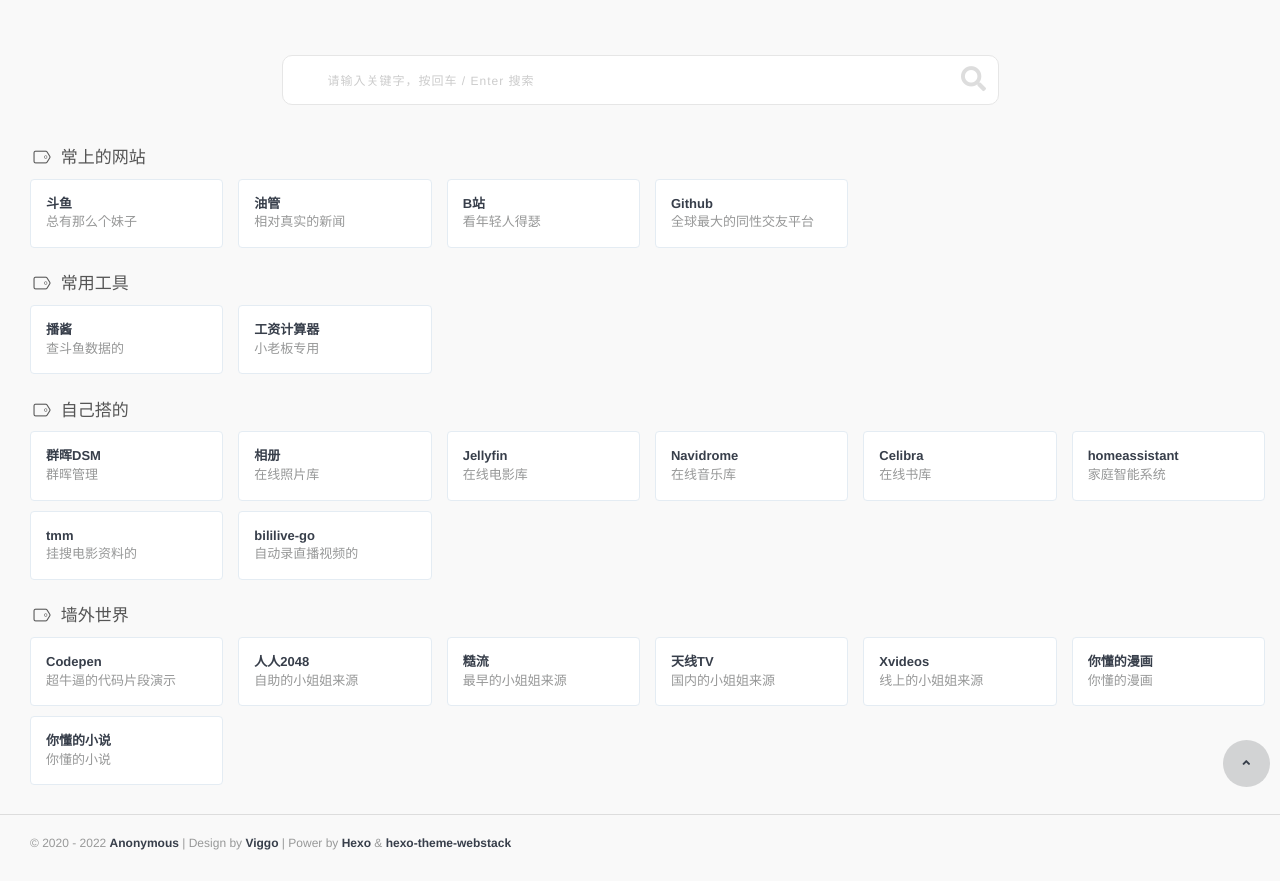
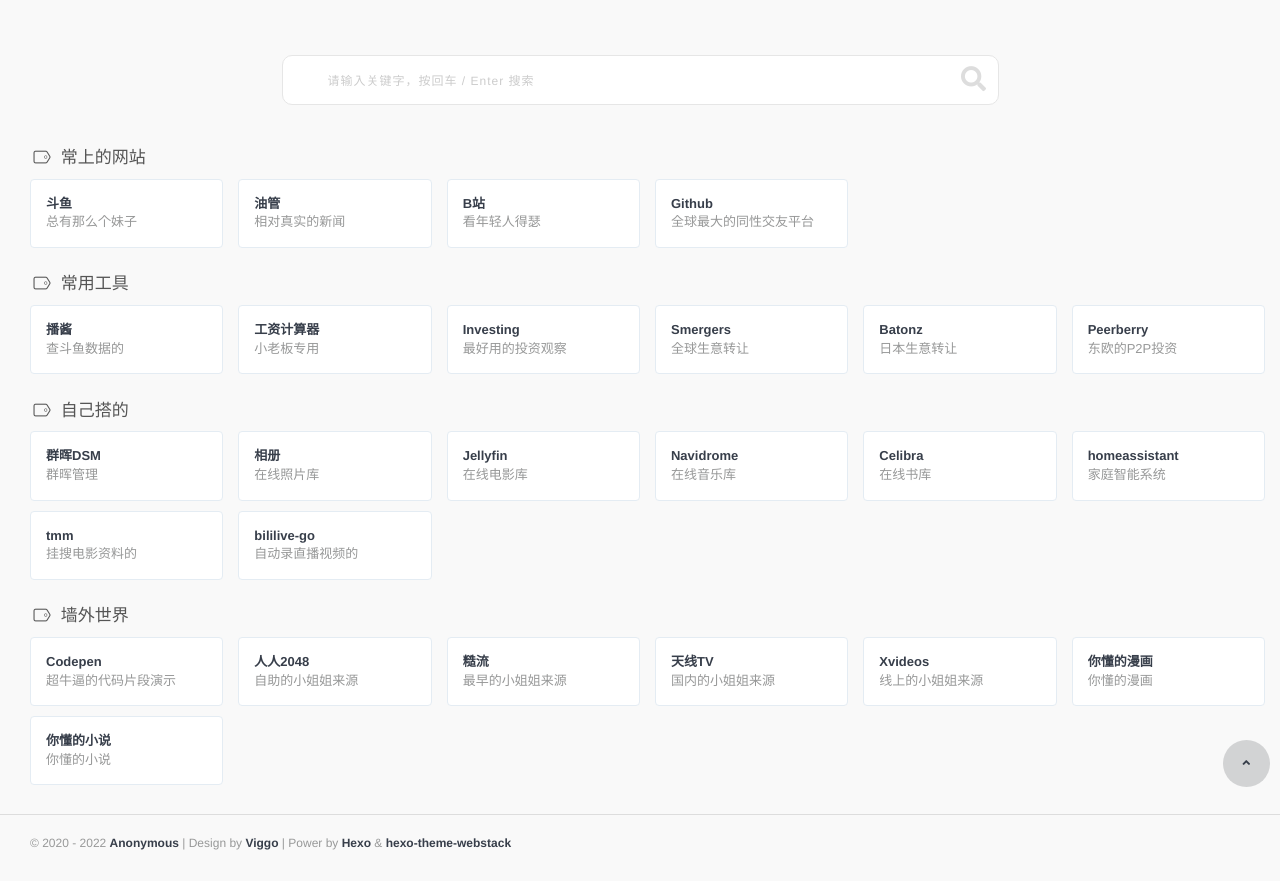
Before and after one commit to wellmoonloft/portal, a plain HTML site: page index.html in a window 1280 px wide. Drawn offline with nearby package versions, Linux system fonts and the light colour scheme.

Commit message:
Site updated: 2022-12-12 15:35:24

```diff
--- a/index.html
+++ b/index.html
@@ -193,6 +193,58 @@
             <strong>工资计算器</strong>
           </a>
           <p class="overflowClip_2">小老板专用</p>
+        </div>
+      </div>
+    </div>
+  </div>
+
+  <div class="col-sm-2" style="padding-right:0px;">
+    <div class="xe-widget xe-conversations box2 label-info" onclick="window.open('https://www.investing.com/', '_blank')" data-toggle="tooltip" data-placement="bottom" title="" data-original-title="https://www.investing.com/">
+      <div class="xe-comment-entry">
+        <div class="xe-comment">
+          <a href="#" class="xe-user-name overflowClip_1">
+            <strong>Investing</strong>
+          </a>
+          <p class="overflowClip_2">最好用的投资观察</p>
+        </div>
+      </div>
+    </div>
+  </div>
+
+  <div class="col-sm-2" style="padding-right:0px;">
+    <div class="xe-widget xe-conversations box2 label-info" onclick="window.open('https://www.smergers.com/businesses-for-sale-in-hong-kong/c1878t2b/#', '_blank')" data-toggle="tooltip" data-placement="bottom" title="" data-original-title="https://www.smergers.com/businesses-for-sale-in-hong-kong/c1878t2b/#">
+      <div class="xe-comment-entry">
+        <div class="xe-comment">
+          <a href="#" class="xe-user-name overflowClip_1">
+            <strong>Smergers</strong>
+          </a>
+          <p class="overflowClip_2">全球生意转让</p>
+        </div>
+      </div>
+    </div>
+  </div>
+
+  <div class="col-sm-2" style="padding-right:0px;">
+    <div class="xe-widget xe-conversations box2 label-info" onclick="window.open('https://batonz.jp/', '_blank')" data-toggle="tooltip" data-placement="bottom" title="" data-original-title="https://batonz.jp/">
+      <div class="xe-comment-entry">
+        <div class="xe-comment">
+          <a href="#" class="xe-user-name overflowClip_1">
+            <strong>Batonz</strong>
+          </a>
+          <p class="overflowClip_2">日本生意转让</p>
+        </div>
+      </div>
+    </div>
+  </div>
+
+  <div class="col-sm-2" style="padding-right:0px;">
+    <div class="xe-widget xe-conversations box2 label-info" onclick="window.open('https://peerberry.com/', '_blank')" data-toggle="tooltip" data-placement="bottom" title="" data-original-title="https://peerberry.com/">
+      <div class="xe-comment-entry">
+        <div class="xe-comment">
+          <a href="#" class="xe-user-name overflowClip_1">
+            <strong>Peerberry</strong>
+          </a>
+          <p class="overflowClip_2">东欧的P2P投资</p>
         </div>
       </div>
     </div>
```
